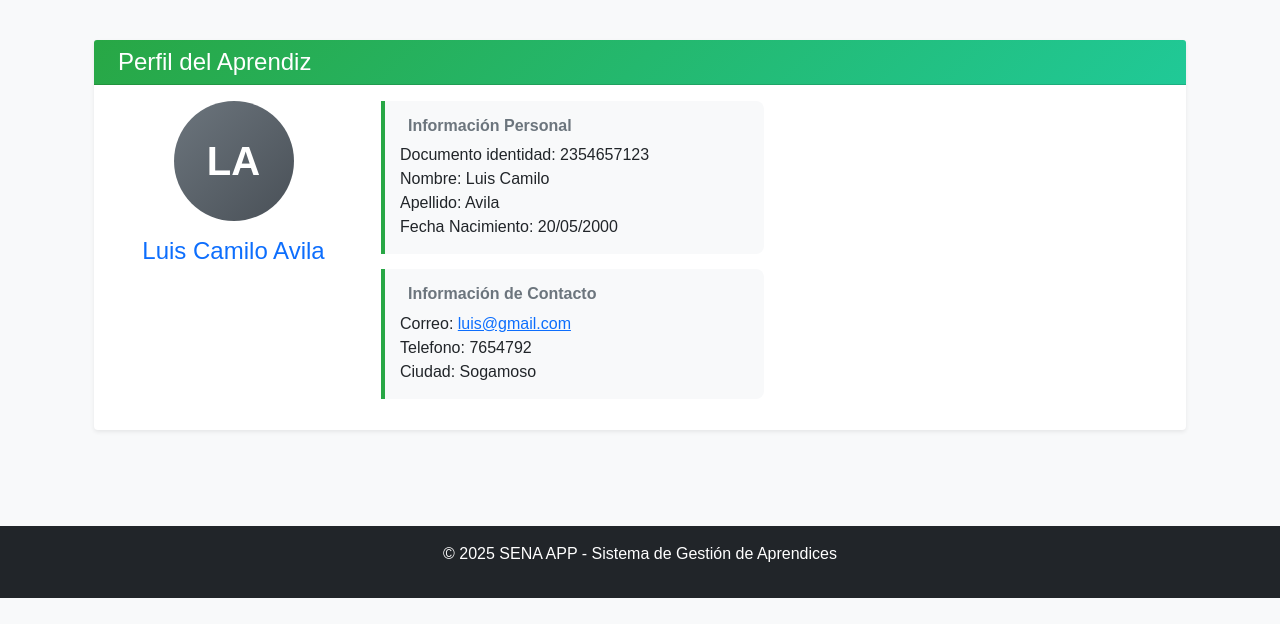
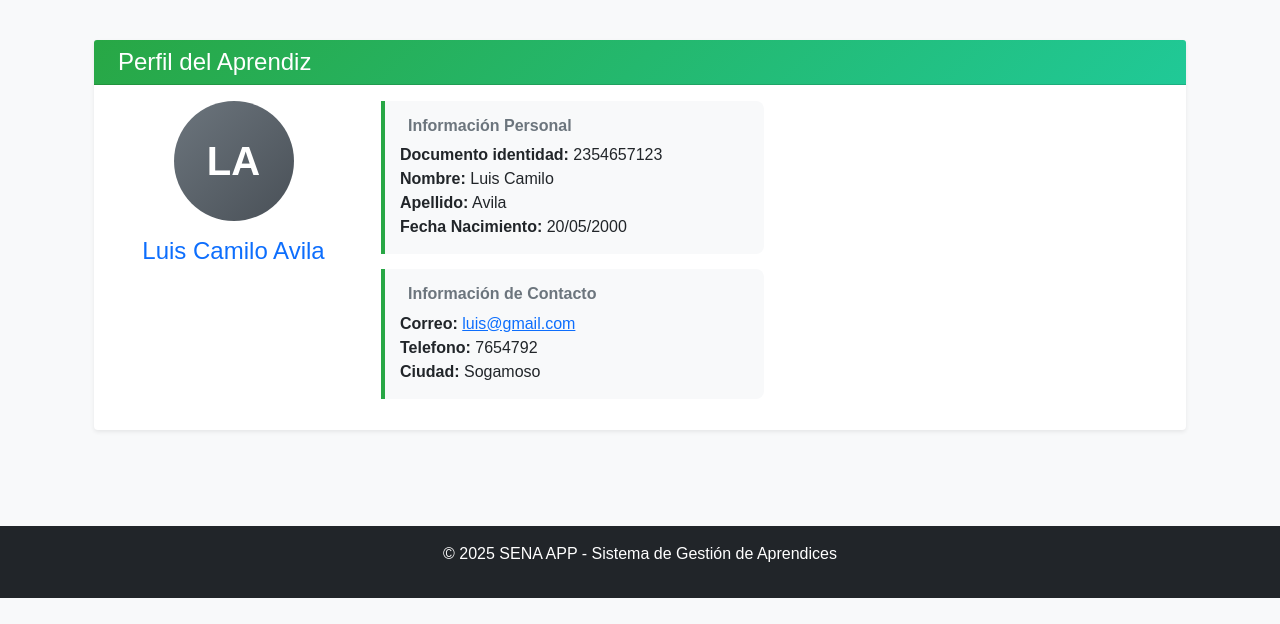
Before and after one commit to afsandoval/django_SENA_APP, a Django app: page /aprendices/aprendiz/6/ in a window 1280 px wide. Shown: the part 136-760 px from the top of the page. Run offline with Django 5.2, Linux system fonts and the light colour scheme; data comes from the database, SQL or seed files in the repository; both versions use the stored data as it was after the commit.

```diff
--- a/SENA_APP/aprendices/Templates/detalle_aprendiz.html
+++ b/SENA_APP/aprendices/Templates/detalle_aprendiz.html
@@ -43,10 +43,10 @@
                                         <h6 class="text-muted mb-2">
                                             <i class="bi bi-card-text me-2"></i><strong>Información Personal</strong>
                                         </h6>
-                                        <p class="mb-0">Documento identidad: {{ aprendiz.documento_identidad }}</p>
-                                        <p class="mb-0">Nombre: {{ aprendiz.nombre }}</p>
-                                        <p class="mb-0">Apellido: {{ aprendiz.apellido }}</p>
-                                        <p class="mb-0">Fecha Nacimiento: {{ aprendiz.fecha_nacimiento|date:"d/m/Y" }}</p>
+                                        <p class="mb-0"><b>Documento identidad:</b> {{ aprendiz.documento_identidad }}</p>
+                                        <p class="mb-0"><b>Nombre:</b> {{ aprendiz.nombre }}</p>
+                                        <p class="mb-0"><b>Apellido:</b> {{ aprendiz.apellido }}</p>
+                                        <p class="mb-0"><b>Fecha Nacimiento:</b> {{ aprendiz.fecha_nacimiento|date:"d/m/Y" }}</p>
                                     </div>
                                 </div>
                             </div>
@@ -56,9 +56,9 @@
                                         <h6 class="text-muted mb-2">
                                             <i class="bi bi-envelope me-2"></i><strong>Información de Contacto</strong>
                                         </h6>
-                                        <p class="mb-0">Correo: <a href="mailto:{{ aprendiz.correo }}">{{ aprendiz.correo }}</a></p>
-                                        <p class="mb-0">Telefono: {{ aprendiz.telefono }}</p>
-                                        <p class="mb-0">Ciudad: {{ aprendiz.ciudad }}</p>
+                                        <p class="mb-0"><b>Correo:</b> <a href="mailto:{{ aprendiz.correo }}">{{ aprendiz.correo }}</a></p>
+                                        <p class="mb-0"><b>Telefono:</b> {{ aprendiz.telefono }}</p>
+                                        <p class="mb-0"><b>Ciudad:</b> {{ aprendiz.ciudad }}</p>
                                     </div>
                                 </div>
                             </div>
--- a/SENA_APP/aprendices/views.py
+++ b/SENA_APP/aprendices/views.py
@@ -12,8 +12,8 @@ def aprendices(request):
     template = loader.get_template('lista_aprendices.html')
 
     context = {
-    'lista_aprendices': lista_aprendices,
-    'total_aprendices': lista_aprendices.count(),
+        'lista_aprendices': lista_aprendices,
+        'total_aprendices': lista_aprendices.count(),
     }
     return HttpResponse(template.render(context, request))
 
@@ -64,8 +64,8 @@ def detalle_curso(request, curso_id):
     return HttpResponse(template.render(context, request))
 
 def detalle_aprendiz(request, aprendiz_id):
-    aprendiz = get_object_or_404(Aprendiz, id=aprendiz_id)
-    template = loader.get_template('detalle_aprendiz.html')
+    aprendiz = get_object_or_404(Aprendiz, id=aprendiz_id) #Datos
+    template = loader.get_template('detalle_aprendiz.html') #Template
 
     context = {
         'aprendiz': aprendiz,
```
Also changed, not shown: SENA_APP/db.sqlite3, SENA_APP/programas/views.py (line endings or trailing spaces), 1 other file.
